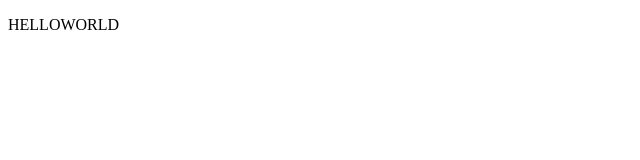
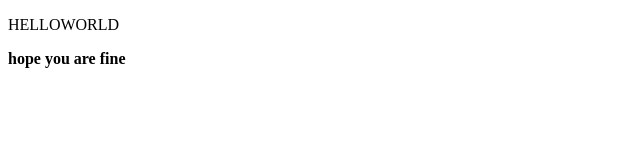
Before and after one commit to RachaelMuthoni/It-is-fun, a plain HTML site: page index.html in a window 1280 px wide. Shown: the whole page, without its empty margins (0-640 px from the left). Drawn offline with Linux system fonts and the light colour scheme.

Commit message:
second commit

```diff
--- a/index.html
+++ b/index.html
@@ -4,5 +4,6 @@
 </head>
 <body>
     <p>HELLOWORLD</p>
+    <b>hope you are fine</b>
 </body>
 </html>
```
